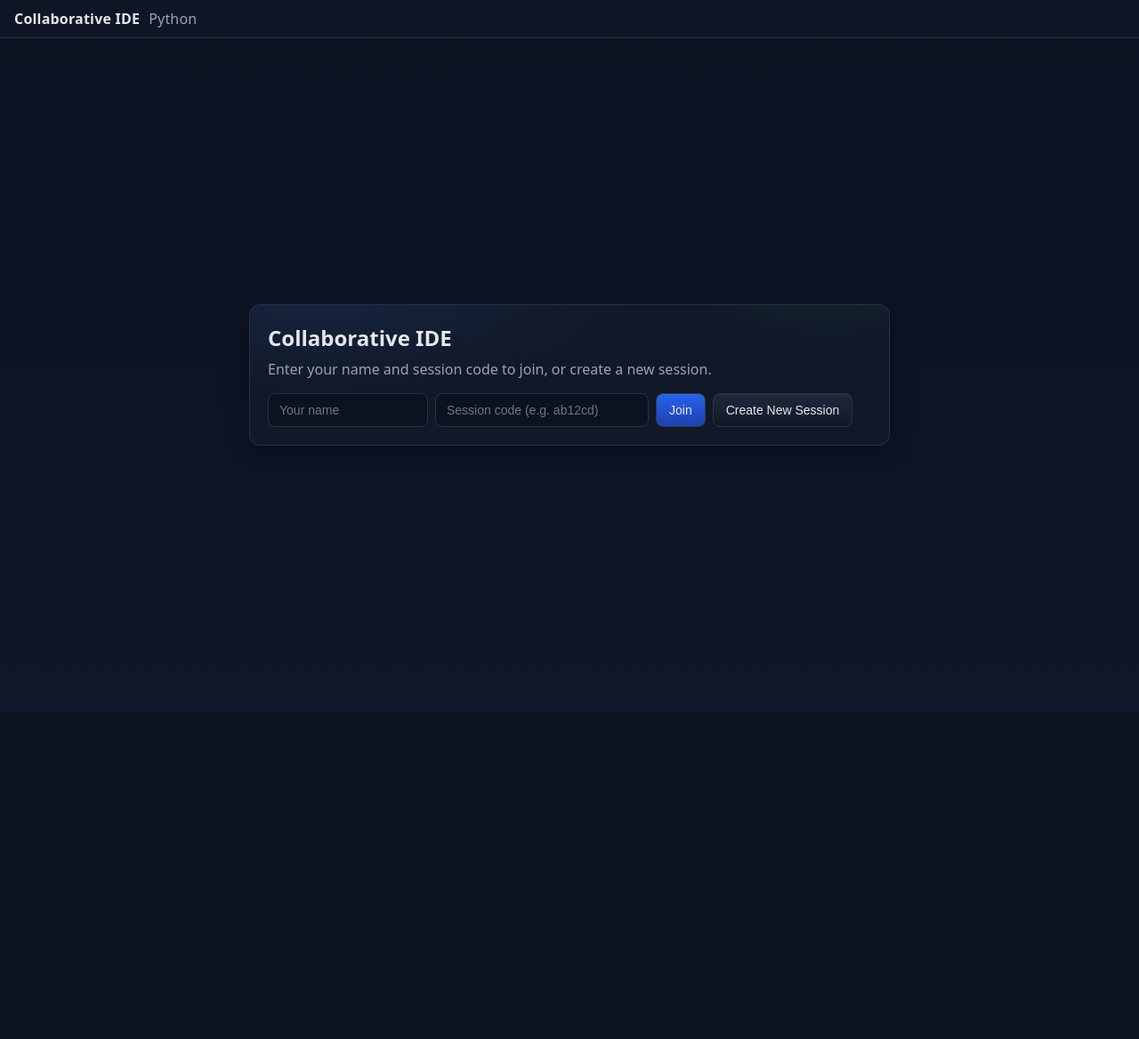
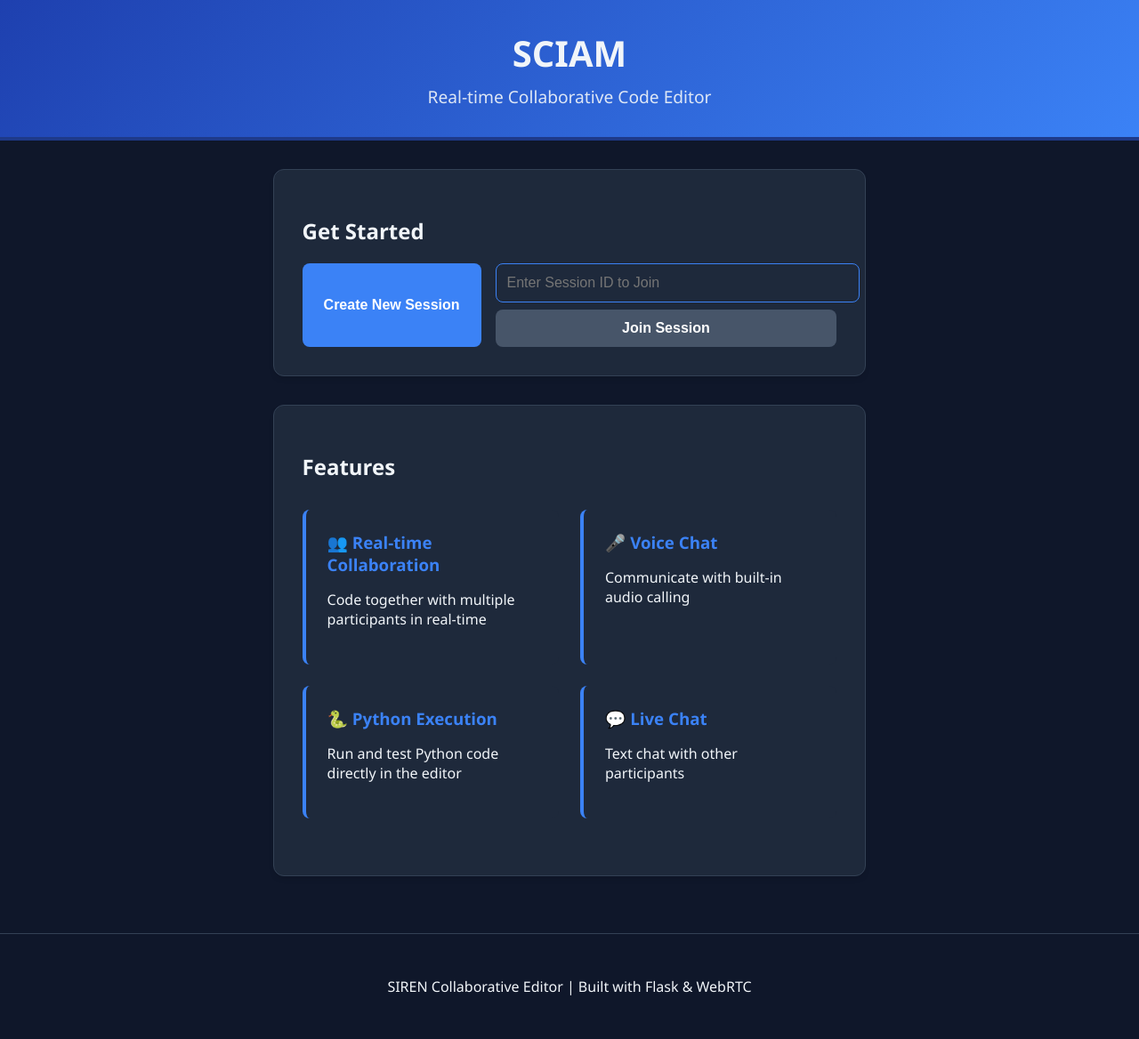
Before and after one commit to Shuban6442/collaborative-code-editor, a Flask app: page / in a window 1280 px wide. Shown: the whole page at 89% size. Before the commit the page ends 501 px from the top, so only its background shows below. Run offline with Flask 3, Linux system fonts and the light colour scheme.

Commit message:
Update home.html

```diff
--- a/templates/home.html
+++ b/templates/home.html
@@ -1,142 +1,254 @@
 <!DOCTYPE html>
 <html>
 <head>
-  <meta charset="utf-8">
-  <title>Collaborative IDE</title>
+    <title>SCIAM - Collaborative Code Editor</title>
     <style>
         :root {
             --bg: #0f172a;
-      --panel: #111827;
-      --panel-light: #1f2937;
-      --text: #e5e7eb;
-      --muted: #9ca3af;
+            --panel: #1e293b;
+            --text: #f1f5f9;
             --accent: #3b82f6;
-      --border: #2a3342;
-      --shadow: 0 10px 30px rgba(0,0,0,0.35);
+            --success: #10b981;
         }
 
-    * { box-sizing: border-box; }
-    html, body { height: 100%; }
         body {
             margin: 0;
-      font-family: ui-sans-serif, system-ui, -apple-system, Segoe UI, Roboto, Ubuntu, Cantarell, Noto Sans, Helvetica Neue, Arial, "Apple Color Emoji", "Segoe UI Emoji";
+            padding: 0;
+            font-family: 'Segoe UI', system-ui, sans-serif;
+            background: var(--bg);
             color: var(--text);
-      background: linear-gradient(180deg, #0b1220 0%, #0f172a 100%);
+            min-height: 100vh;
             display: flex;
             flex-direction: column;
         }
 
-    /* Topbar to match editor */
-    .topbar {
-      position: sticky; top: 0; z-index: 10;
-      display: flex; align-items: center; justify-content: space-between;
-      padding: 10px 16px;
-      background: rgba(17,24,39,0.9);
-      backdrop-filter: blur(8px);
-      border-bottom: 1px solid var(--border);
+        .header {
+            background: linear-gradient(135deg, #1e40af 0%, #3b82f6 100%);
+            padding: 2rem 1rem;
+            text-align: center;
+            border-bottom: 4px solid #1e3a8a;
         }
-    .brand { display: flex; align-items: center; gap: 10px; font-weight: 600; letter-spacing: 0.2px; }
-    .badge { color: var(--muted); font-weight: 500; }
 
-    /* Centered panel */
-    .wrap { flex: 1; display: grid; place-items: center; padding: 24px; }
-    .panel {
-      width: 100%; max-width: 720px;
-      border: 1px solid var(--border);
+        .logo {
+            font-size: 3rem;
+            margin-bottom: 1rem;
+        }
+
+        .title {
+            font-size: 2.5rem;
+            font-weight: bold;
+            margin: 0;
+        }
+
+        .subtitle {
+            font-size: 1.2rem;
+            opacity: 0.9;
+            margin: 0.5rem 0 0 0;
+        }
+
+        .container {
+            max-width: 800px;
+            margin: 2rem auto;
+            padding: 0 1rem;
+            flex: 1;
+        }
+
+        .card {
+            background: var(--panel);
             border-radius: 12px;
-      background:
-        radial-gradient(900px 300px at 10% -10%, rgba(59,130,246,0.12), transparent 40%),
-        radial-gradient(500px 240px at 90% -20%, rgba(16,185,129,0.12), transparent 30%),
-        var(--panel);
-      box-shadow: var(--shadow);
-      padding: 20px;
+            padding: 2rem;
+            margin-bottom: 2rem;
+            border: 1px solid #334155;
+            box-shadow: 0 4px 6px -1px rgba(0, 0, 0, 0.1);
         }
-    h2 { margin: 0 0 8px 0; }
-    p { margin: 0 0 16px 0; color: var(--muted); }
 
-    .row { display: flex; gap: 8px; flex-wrap: wrap; margin-top: 8px; }
+        .features {
+            display: grid;
+            grid-template-columns: repeat(auto-fit, minmax(250px, 1fr));
+            gap: 1.5rem;
+            margin: 2rem 0;
+        }
+
+        .feature {
+            background: #1e293b;
+            padding: 1.5rem;
+            border-radius: 8px;
+            border-left: 4px solid var(--accent);
+        }
+
+        .feature h3 {
+            margin: 0 0 0.5rem 0;
+            color: var(--accent);
+        }
+
+        .actions {
+            display: flex;
+            gap: 1rem;
+            flex-wrap: wrap;
+        }
+
+        .btn {
+            padding: 0.75rem 1.5rem;
+            border: none;
+            border-radius: 8px;
+            font-size: 1rem;
+            font-weight: 600;
+            cursor: pointer;
+            transition: all 0.2s;
+            text-decoration: none;
+            display: inline-block;
+            text-align: center;
+        }
+
+        .btn.primary {
+            background: var(--accent);
+            color: white;
+        }
+
+        .btn.primary:hover {
+            background: #2563eb;
+            transform: translateY(-2px);
+        }
+
+        .btn.secondary {
+            background: #475569;
+            color: white;
+        }
+
+        .btn.secondary:hover {
+            background: #64748b;
+        }
+
+        .session-form {
+            display: flex;
+            gap: 1rem;
+            margin-top: 1rem;
+        }
+
+        .input-group {
+            flex: 1;
+        }
 
         input {
-      padding: 10px 12px;
-      font-size: 14px;
+            width: 100%;
+            padding: 0.75rem;
+            border: 1px solid #475569;
+            border-radius: 8px;
+            background: #1e293b;
             color: var(--text);
-      background: #0b1220;
-      border: 1px solid var(--border);
-      border-radius: 8px;
+            font-size: 1rem;
+        }
+
+        input:focus {
             outline: none;
-      transition: border-color 0.2s ease, background 0.2s ease;
+            border-color: var(--accent);
         }
-    input:focus { border-color: #2a3b52; background: #0d1422; }
 
-    button {
-      padding: 10px 14px; font-size: 14px; color: var(--text);
-      background: linear-gradient(180deg, #2563eb 0%, #1e40af 100%);
-      border: 1px solid #2a3b52; border-radius: 8px; cursor: pointer;
-      box-shadow: inset 0 1px 0 rgba(255,255,255,0.05);
-      transition: background 0.2s ease, transform 0.08s ease, border-color 0.2s ease;
+        .footer {
+            text-align: center;
+            padding: 2rem;
+            border-top: 1px solid #334155;
+            margin-top: auto;
         }
-    button:hover { background: linear-gradient(180deg, #3b82f6 0%, #1d4ed8 100%); }
-    button:active { transform: translateY(1px); }
-    #createBtn { background: linear-gradient(180deg, #1e293b 0%, #111827 100%); border-color: var(--border); }
-    #createBtn:hover { background: linear-gradient(180deg, #253449 0%, #121a27 100%); border-color: #2a3b52; }
 
-    #sessionCode { width: 240px; }
-    #nameInput { width: 180px; }
+        @media (max-width: 768px) {
+            .actions {
+                flex-direction: column;
+            }
 
-    @media (max-width: 720px) {
-      .panel { padding: 16px; }
-      #sessionCode, #nameInput { width: 100%; }
+            .session-form {
+                flex-direction: column;
+            }
         }
     </style>
 </head>
 <body>
-  <div class="topbar">
-    <div class="brand">
-      <span>Collaborative IDE</span>
-      <span class="badge">Python</span>
-    </div>
+    <div class="header">
+        <h1 class="title">SCIAM</h1>
+        <p class="subtitle">Real-time Collaborative Code Editor</p>
     </div>
 
-  <div class="wrap">
-    <div class="panel">
-      <h2>Collaborative IDE</h2>
-      <p>Enter your name and session code to join, or create a new session.</p>
-
-      <div class="row">
-        <input id="nameInput" type="text" placeholder="Your name" autocomplete="off">
-        <input id="sessionCode" type="text" placeholder="Session code (e.g. ab12cd)" autocomplete="off">
-        <button id="joinBtn">Join</button>
-        <button id="createBtn">Create New Session</button>
+    <div class="container">
+        <div class="card">
+            <h2>Get Started</h2>
+            <div class="actions">
+                <button class="btn primary" onclick="createSession()">Create New Session</button>
+                <div class="input-group">
+                    <input type="text" id="sessionId" placeholder="Enter Session ID to Join">
+                    <button class="btn secondary" onclick="joinSession()" style="margin-top: 0.5rem; width: 100%;">Join Session</button>
                 </div>
             </div>
         </div>
 
+        <div class="card">
+            <h2>Features</h2>
+            <div class="features">
+                <div class="feature">
+                    <h3>👥 Real-time Collaboration</h3>
+                    <p>Code together with multiple participants in real-time</p>
+                </div>
+                <div class="feature">
+                    <h3>🎤 Voice Chat</h3>
+                    <p>Communicate with built-in audio calling</p>
+                </div>
+                <div class="feature">
+                    <h3>🐍 Python Execution</h3>
+                    <p>Run and test Python code directly in the editor</p>
+                </div>
+                <div class="feature">
+                    <h3>💬 Live Chat</h3>
+                    <p>Text chat with other participants</p>
+                </div>
+            </div>
+        </div>
+    </div>
+
+    <div class="footer">
+        <p>SIREN Collaborative Editor | Built with Flask & WebRTC</p>
+    </div>
+
     <script>
-    (function() {
-      const nameInput = document.getElementById("nameInput");
-      const codeInput = document.getElementById("sessionCode");
-      const joinBtn = document.getElementById("joinBtn");
-      const createBtn = document.getElementById("createBtn");
+        async function createSession() {
+            try {
+                const response = await fetch('/create_session', {
+                    method: 'POST',
+                    headers: {
+                        'Content-Type': 'application/json',
+                    }
+                });
 
-      function join() {
-        const name = (nameInput.value || "").trim();
-        const code = (codeInput.value || "").trim();
-        if (!name) { alert("Enter your name"); return; }
-        if (!code) { alert("Enter session code"); return; }
-        window.location.href = `/editor/${code}?name=${encodeURIComponent(name)}`;
+                const data = await response.json();
+                if (data.session_id) {
+                    const userName = prompt('Enter your name:', 'Coder');
+                    if (userName !== null) {
+                        window.location.href = `/editor/${data.session_id}?name=${encodeURIComponent(userName)}`;
+                    }
+                }
+            } catch (error) {
+                alert('Error creating session: ' + error.message);
+            }
         }
 
-      joinBtn.onclick = join;
-      createBtn.onclick = async function() {
-        const name = (nameInput.value || "").trim();
-        if (!name) { alert("Enter your name"); return; }
+        function joinSession() {
+            const sessionId = document.getElementById('sessionId').value.trim();
+            if (!sessionId) {
+                alert('Please enter a session ID');
+                return;
+            }
 
-        const resp = await fetch("/create_session", { method: "POST" });
-        const data = await resp.json();
-        const code = data.session_id;
-        window.location.href = `/editor/${code}?name=${encodeURIComponent(name)}`;
+            const userName = prompt('Enter your name:', 'Coder');
+            if (userName !== null) {
+                window.location.href = `/editor/${sessionId}?name=${encodeURIComponent(userName)}`;
             }
-    })();
+        }
+
+        document.getElementById('sessionId').addEventListener('keypress', function(e) {
+            if (e.key === 'Enter') {
+                joinSession();
+            }
+        });
+
+        document.getElementById('sessionId').focus();
     </script>
 </body>
 </html>
```
Lines whose indentation alone changed are shown as unchanged.
